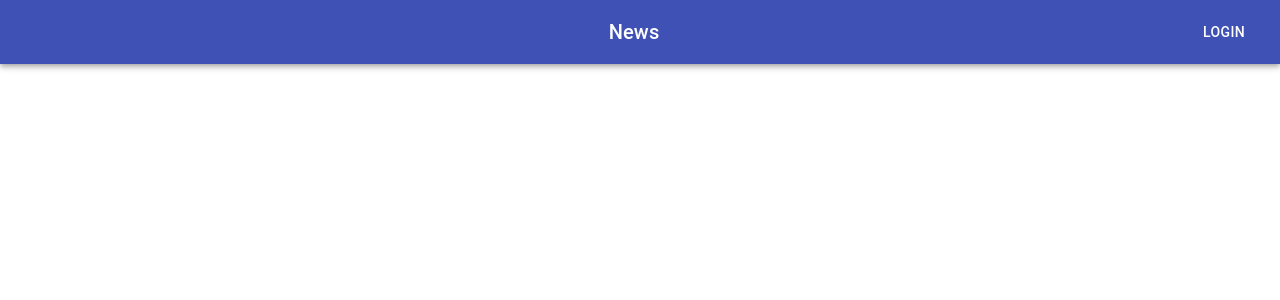
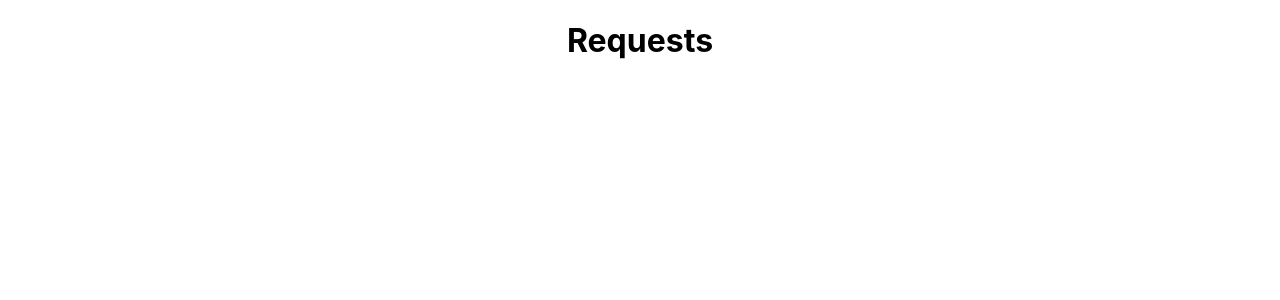
Before and after one commit to logunlaja26/Bellwood-property-webpage, a React (Create React App) app: page /requests in a window 1280 px wide. Shown: the top 300 px of the page. Built offline with nearby package versions, Linux system fonts and the light colour scheme.

Commit message:
Added routing functionality

```diff
--- a/package.json
+++ b/package.json
@@ -9,6 +9,7 @@
     "@testing-library/user-event": "^12.6.2",
     "react": "^17.0.1",
     "react-dom": "^17.0.1",
+    "react-router-dom": "^5.2.0",
     "react-scripts": "4.0.1",
     "web-vitals": "^0.2.4"
   },
--- a/src/components/Header.js
+++ b/src/components/Header.js
@@ -4,18 +4,16 @@ import AppBar from "@material-ui/core/AppBar";
 import Toolbar from "@material-ui/core/Toolbar";
 import Typography from "@material-ui/core/Typography";
 import Button from "@material-ui/core/Button";
-import IconButton from "@material-ui/core/IconButton";
-import MenuIcon from "@material-ui/core/Icon";
+import { Link } from "react-router-dom";
+import Requests from "./Requests";
 
 const useStyles = makeStyles((theme) => ({
   root: {
     flexGrow: 1,
   },
-  menuButton: {
-    marginRight: theme.spacing(2),
-  },
+
   title: {
-    flexGrow: 1,
+    flexGrow: 5,
   },
 }));
 
@@ -26,18 +24,17 @@ export default function Header() {
     <div className={classes.root}>
       <AppBar position="static">
         <Toolbar>
-          <IconButton
-            edge="start"
-            className={classes.menuButton}
-            color="inherit"
-            aria-label="menu"
-          >
-            <MenuIcon />
-          </IconButton>
           <Typography variant="h6" className={classes.title}>
-            News
+            <Button color="inherit">
+              <Link to={"/Requests"}>Login</Link>
+            </Button>
+            <Button color="inherit">
+              <Link to={"/AdminPage"}>Admin</Link>
+            </Button>
+            <Button color="inherit">
+              <Link to={"/Units"}>Units</Link>
+            </Button>
           </Typography>
-          <Button color="inherit">Login</Button>
         </Toolbar>
       </AppBar>
     </div>
--- a/src/components/HomePage.js
+++ b/src/components/HomePage.js
@@ -1,8 +1,20 @@
 import React, { Component } from "react";
+import Requests from "./Requests";
+import AdminPage from "./AdminPage";
+import Header from "./Header";
+import Footer from "./Footer";
 
 export class HomePage extends Component {
   render() {
-    return <div>HomePage</div>;
+    return (
+      <div>
+        <Header />
+        <div>
+          <button>Login</button>
+          <button>Admin</button>
+        </div>
+      </div>
+    );
   }
 }
 
--- a/src/components/MainPage.js
+++ b/src/components/MainPage.js
@@ -1,17 +1,22 @@
 import React, { Component } from "react";
-import Homepage from "./HomePage";
+import Homepage, { HomePage } from "./HomePage";
 import Adminpage from "./AdminPage";
+import { BrowserRouter as Router, Route, Switch } from "react-router-dom";
+import Requests from "./Requests";
+import AdminPage from "./AdminPage";
 import Header from "./Header";
 import Footer from "./Footer";
 
-export class MainPage extends Component {
-  render() {
-    return (
-      <div>
-        <Header />
-      </div>
-    );
-  }
+function MainPage() {
+  return (
+    <div>
+      <switch>
+        <Route component={HomePage} exact path="/"></Route>
+        <Route component={Requests} path="/requests"></Route>
+        <Route component={AdminPage} path="/adminpage"></Route>
+      </switch>
+    </div>
+  );
 }
 
 export default MainPage;
--- /dev/null
+++ b/src/components/Requests.js
@@ -0,0 +1,13 @@
+import React, { Component } from "react";
+
+export class Requests extends Component {
+  render() {
+    return (
+      <div>
+        <h1>Requests</h1>
+      </div>
+    );
+  }
+}
+
+export default Requests;
--- a/src/index.js
+++ b/src/index.js
@@ -1,6 +1,12 @@
 import React from "react";
 import ReactDOM from "react-dom";
+import { BrowserRouter } from "react-router-dom";
 import "./index.css";
 import App from "./App";
 
-ReactDOM.render(<App />, document.getElementById("root"));
+ReactDOM.render(
+  <BrowserRouter>
+    <App />
+  </BrowserRouter>,
+  document.getElementById("root")
+);
```
Also changed, not shown: src/components/Units.js (added, +9 -0 lines), 2 other files (tests, documents, lock files or other folders).
